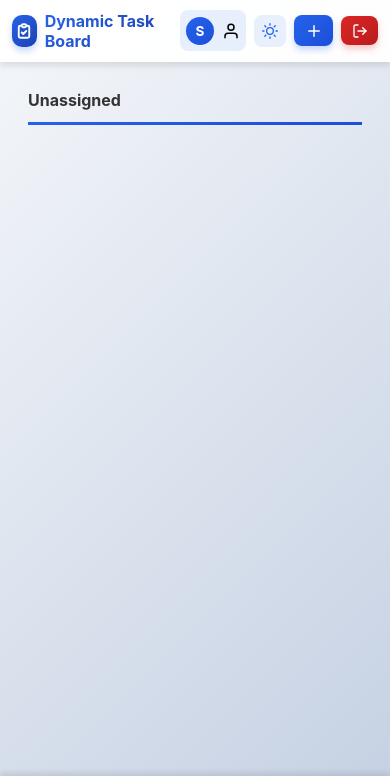
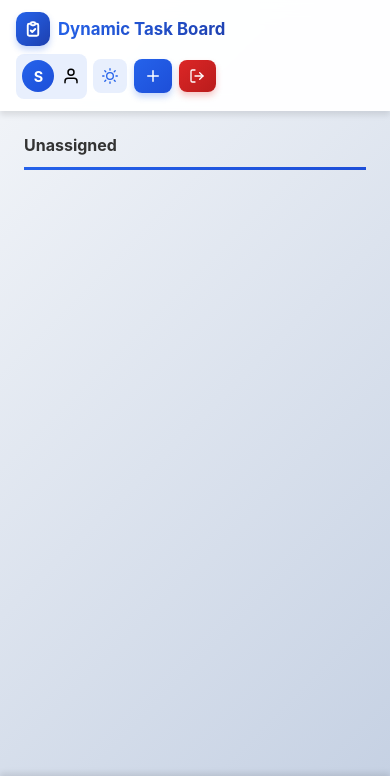
Before and after one commit to Kuldeep-Tapodhan/To-Do-Dynamic-Choice-with-Django, a Django app: page / in a window 390 px wide. Shown: the top 776 px of the page. Run offline with Django 3.2, Linux system fonts and the light colour scheme; the visitor is signed in with stand-in values (Sample User, id 1); data comes from the database, SQL or seed files in the repository; data that the repository does not hold is empty.

Commit message:
fixed bug UI

```diff
--- a/templates/core/task_board.html
+++ b/templates/core/task_board.html
@@ -614,8 +614,8 @@
             }
 
             .header-container {
-                gap: 0.75rem;
-                flex-wrap: nowrap;
+                gap: 0.5rem;
+                flex-wrap: wrap;
             }
 
             .header-logo {
@@ -623,26 +623,27 @@
             }
 
             .logo-icon {
-                width: 36px;
-                height: 36px;
+                width: 34px;
+                height: 34px;
             }
 
             .logo-icon svg {
-                width: 20px;
-                height: 20px;
+                width: 18px;
+                height: 18px;
             }
 
             header h1 {
-                font-size: 1.1rem;
+                font-size: 1.05rem;
             }
 
             .header-user {
-                gap: 0.5rem;
-                flex-wrap: nowrap;
+                gap: 0.4rem;
+                flex-wrap: wrap;
+                justify-content: flex-end;
             }
 
             .user-info {
-                padding: 0.5rem;
+                padding: 0.4rem;
             }
 
             .user-info .username-full {
@@ -653,100 +654,20 @@
                 display: flex;
             }
 
-            .theme-toggle {
-                width: 36px;
-                height: 36px;
+            .user-selector {
+                order: 10;
+                width: 100%;
+                justify-content: center;
             }
 
-            .theme-toggle svg {
-                width: 18px;
-                height: 18px;
-            }
-
-            #add-task-btn {
-                padding: 0.5rem 0.75rem;
-            }
-
-            #add-task-btn .btn-text {
-                display: none;
-            }
-
-            #add-task-btn svg {
-                width: 20px;
-                height: 20px;
-            }
-
-            .logout-link {
-                padding: 0.5rem 0.75rem;
-            }
-
-            .logout-link .logout-text {
-                display: none;
-            }
-
-            .logout-link svg {
-                width: 18px;
-                height: 18px;
-            }
-
-            main {
-                flex-direction: column;
-                padding: 1rem;
-                gap: 1rem;
-            }
-
-            .status-column {
+            .user-selector select {
                 width: 100%;
-                min-width: unset;
-            }
-
-            .modal-content {
-                margin: 10% auto;
-                width: 95%;
-            }
-
-            footer {
-                padding: 1rem;
-            }
-
-            .footer-content {
-                flex-direction: column;
-                gap: 0.5rem;
-            }
-        }
-
-        @media (max-width: 480px) {
-            header {
-                padding: 0.65rem 0.75rem;
-            }
-
-            .logo-icon {
-                width: 32px;
-                height: 32px;
-            }
-
-            .logo-icon svg {
-                width: 18px;
-                height: 18px;
-            }
-
-            header h1 {
-                font-size: 1rem;
-            }
-
-            .user-info {
-                padding: 0.4rem;
-            }
-
-            .user-avatar {
-                width: 28px;
-                height: 28px;
                 font-size: 0.85rem;
             }
 
             .theme-toggle {
-                width: 32px;
-                height: 32px;
+                width: 34px;
+                height: 34px;
             }
 
             .theme-toggle svg {
@@ -755,7 +676,11 @@
             }
 
             #add-task-btn {
-                padding: 0.4rem 0.65rem;
+                padding: 0.5rem 0.65rem;
+            }
+
+            #add-task-btn .btn-text {
+                display: none;
             }
 
             #add-task-btn svg {
@@ -764,7 +689,11 @@
             }
 
             .logout-link {
-                padding: 0.4rem 0.65rem;
+                padding: 0.5rem 0.65rem;
+            }
+
+            .logout-link .logout-text {
+                display: none;
             }
 
             .logout-link svg {
@@ -772,12 +701,22 @@
                 height: 16px;
             }
 
+            .viewing-banner {
+                font-size: 0.8rem;
+                padding: 0.4rem 0.75rem;
+            }
+
             main {
+                flex-direction: column;
                 padding: 0.75rem;
+                gap: 0.75rem;
+                overflow-x: hidden;
             }
 
             .status-column {
-                padding: 1rem;
+                width: 100%;
+                min-width: unset;
+                padding: 0.75rem;
             }
 
             .status-column h2 {
```
Also changed, not shown: other parts of templates/core/task_board.html (+78 -4 lines), templates/registration/login.html (+16 -0 lines), templates/registration/signup.html (+17 -0 lines).
